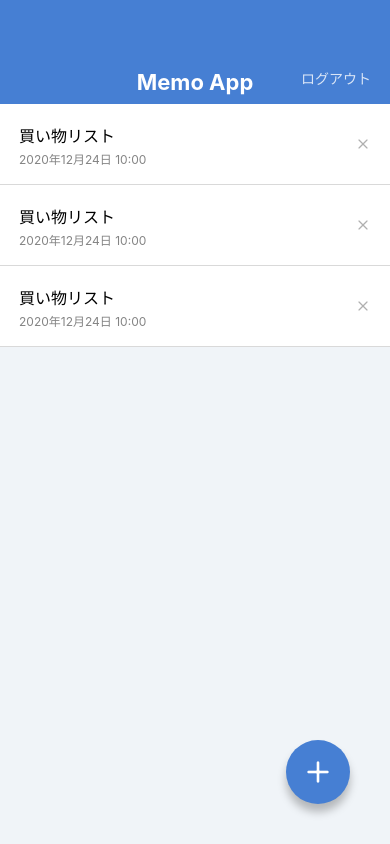
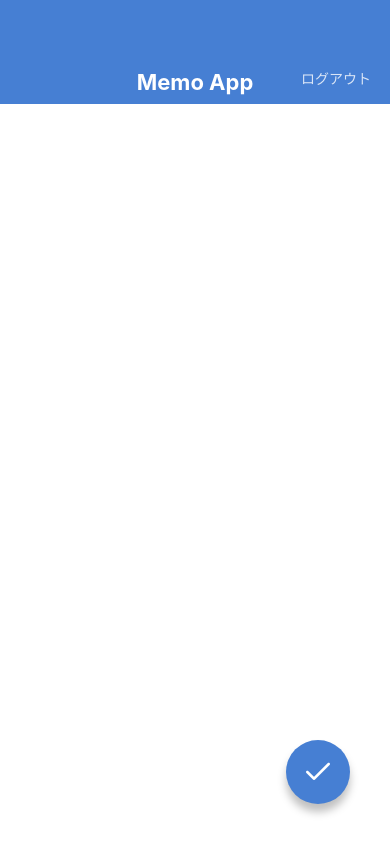
Before and after one commit to yuki1303/MemoApp, a React Native app: screen / in a window 390 px wide. Built offline with nearby package versions, Linux system fonts and the light colour scheme.

Commit message:
create MemoEditScreen and MemoCreateScreen

```diff
--- a/App.jsx
+++ b/App.jsx
@@ -1,10 +1,14 @@
 // import React from 'react';
-import MemoListScreen from './src/screens/MemoListScreen';
+// import MemoListScreen from './src/screens/MemoListScreen';
 // import MemoDetailScreen from './src/screens/MemoDetailScreen';
+// import MemoEditScreen from './src/screens/MemoEditScreen';
+import MemoCreateScreen from './src/screens/MemoCreateScreen';
 
 export default function App() {
   return (
-    <MemoListScreen />
+    // <MemoListScreen />
     // <MemoDetailScreen />
+    // <MemoEditScreen />
+    <MemoCreateScreen />
   );
 }
--- /dev/null
+++ b/src/screens/MemoCreateScreen.jsx
@@ -0,0 +1,33 @@
+// import React from 'react';
+import { View, TextInput, StyleSheet, KeyboardAvoidingView } from 'react-native';
+import AppBar from '../components/AppBar';
+import CircleButton from '../components/CircleButton';
+
+export default function MemoCreateScreen() {
+  return (
+    <KeyboardAvoidingView style={styles.container} behavior="height">
+      <AppBar />
+      <View style={styles.inputContainer}>
+        <TextInput value="" multiline style={styles.input} />
+      </View>
+      <CircleButton name="check" />
+    </KeyboardAvoidingView>
+  );
+}
+
+const styles = StyleSheet.create({
+  container: {
+    flex: 1,
+  },
+  inputContainer: {
+    paddingHorizontal: 27,
+    paddingVertical: 32,
+    flex: 1,
+  },
+  input: {
+    flex: 1,
+    textAlignVertical: 'top',
+    fontSize: 16,
+    lineHeight: 24,
+  },
+});
--- /dev/null
+++ b/src/screens/MemoEditScreen.jsx
@@ -0,0 +1,33 @@
+// import React from 'react';
+import { View, TextInput, StyleSheet, KeyboardAvoidingView } from 'react-native';
+import AppBar from '../components/AppBar';
+import CircleButton from '../components/CircleButton';
+
+export default function MemoEditScreen() {
+  return (
+    <KeyboardAvoidingView style={styles.container} behavior="height">
+      <AppBar />
+      <View style={styles.inputContainer}>
+        <TextInput value="買い物リスト" multiline style={styles.input} />
+      </View>
+      <CircleButton name="check" />
+    </KeyboardAvoidingView>
+  );
+}
+
+const styles = StyleSheet.create({
+  container: {
+    flex: 1,
+  },
+  inputContainer: {
+    paddingHorizontal: 27,
+    paddingVertical: 32,
+    flex: 1,
+  },
+  input: {
+    flex: 1,
+    textAlignVertical: 'top',
+    fontSize: 16,
+    lineHeight: 24,
+  },
+});
```
